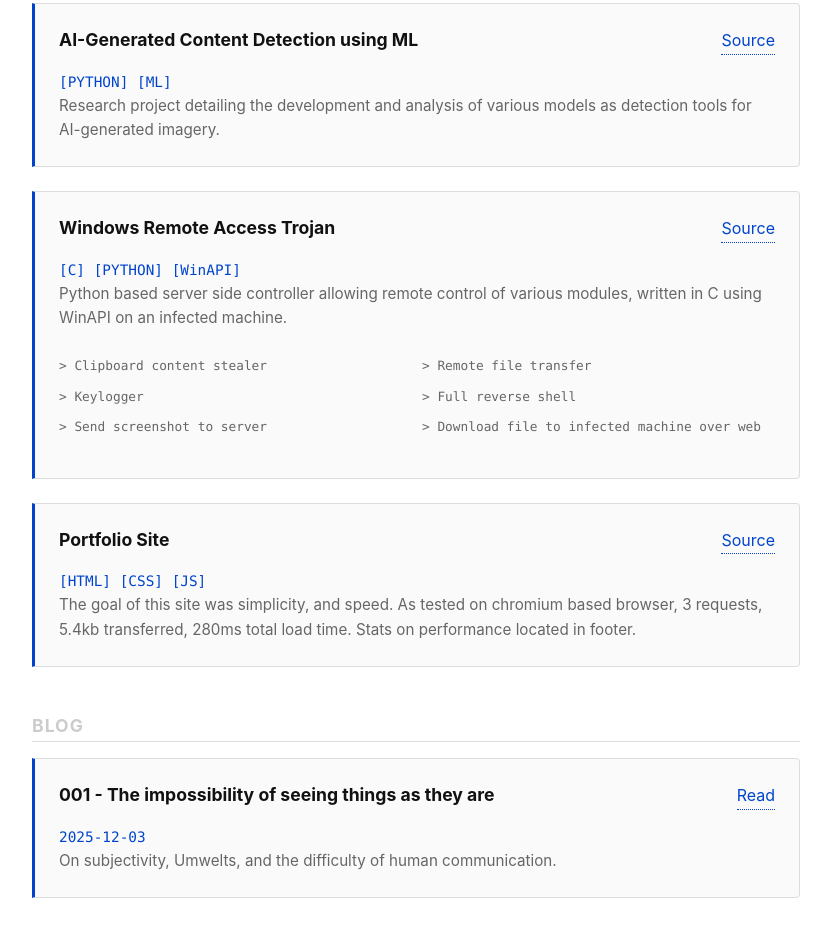
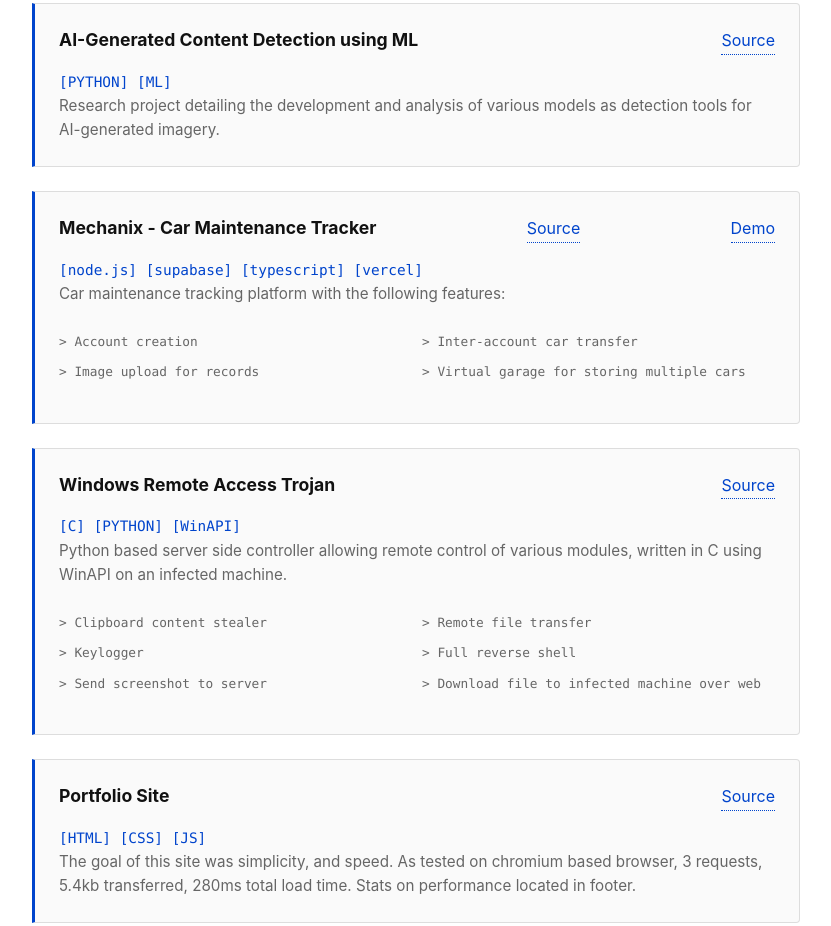
Before and after one commit to Im-Sam/sam, a plain HTML site: page index.html in a window 1280 px wide. Shown: the part 1224-2150 px from the top of the page, without its empty margins (224-1055 px from the left). Drawn offline with Linux system fonts and the light colour scheme.

Commit message:
added mechanix project

```diff
--- a/index.html
+++ b/index.html
@@ -147,6 +147,32 @@
                 models as detection tools for AI-generated imagery.
             </p>
         </div>
+                <div class="project-card">
+            <div class="project-header">
+                <h3>Mechanix - Car Maintenance Tracker</h3>
+                <a href="https://github.com/Im-Sam/mechanix">Source</a>
+                <a href="https://mechanix-git-main-sams-projects-0cd70b15.vercel.app/?_vercel_share=SfleB9y6VD3KxHmDOF4blJacu7Yys95b">Demo</a>
+            </div>
+            <div class="tech-stack">[node.js] [supabase] [typescript] [vercel]</div>
+            <p>
+                Car maintenance tracking platform with the following features:
+            </p>
+             <br />
+            <div style="
+            display: grid;
+            grid-template-columns: 1fr 1fr;
+            gap: 10px;
+            margin-bottom: 1rem;
+            font-family: var(--font-mono);
+            font-size: 0.8rem;
+            color: var(--dim);
+          ">
+                <span>> Account creation</span>
+                <span>> Inter-account car transfer</span>
+                <span>> Image upload for records</span>
+                <span>> Virtual garage for storing multiple cars</span>
+            </div>
+        </div>
         <div class="project-card">
             <div class="project-header">
                 <h3>Windows Remote Access Trojan</h3>
```
